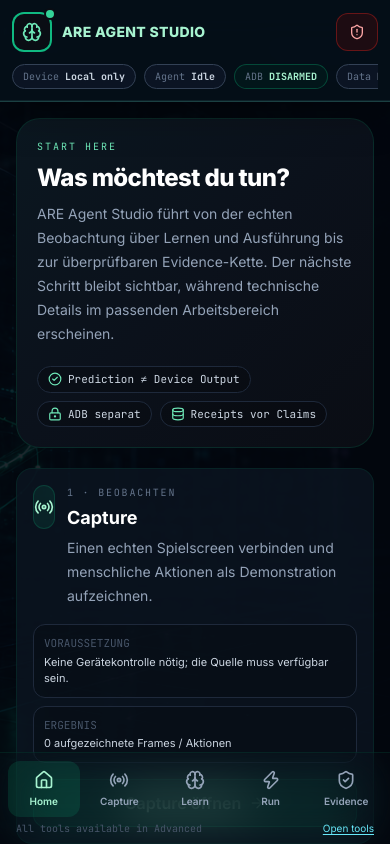
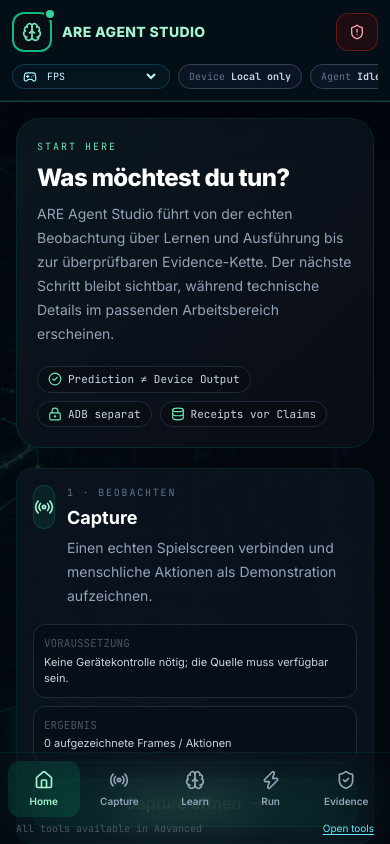
Before and after one commit to OuroborosCollective/ARE_AGENT_STUDIO, a React (Vite) app in the folder frontend/: page / in a window 390 px wide. Shown: the top 844 px of the page. Built offline with nearby package versions, Linux system fonts and the light colour scheme.

Commit message:
fix(mobile): preserve global game profile control

```diff
--- a/frontend/components/Navbar.tsx
+++ b/frontend/components/Navbar.tsx
@@ -95,6 +95,18 @@
                 <StatusPill label="Device" value={device.connected ? 'Connected' : 'Local'} tone={device.connected ? 'safe' : 'neutral'} />
                 <StatusPill label="Agent" value={isAgentRunning ? 'Running' : 'Idle'} tone={isAgentRunning ? 'warn' : 'neutral'} />
                 <StatusPill label="ADB" value={actionBridgeArmed ? 'Armed' : 'Off'} tone={actionBridgeArmed ? 'danger' : 'safe'} />
+                <label className="glass-panel inline-flex items-center gap-1.5 px-2.5 py-1.5 rounded-lg text-[10px] font-mono text-slate-400">
+                  <Gamepad2 className="w-3.5 h-3.5 text-cyan-300" aria-hidden="true" />
+                  <span className="sr-only">Game profile</span>
+                  <select value={gameArchetype} onChange={(e) => onSelectGameArchetype(e.target.value as GameArchetype)} className="bg-transparent text-slate-200 focus:outline-none max-w-36">
+                    <option value={GameArchetype.MOBA_ARENA}>MOBA / ARPG</option>
+                    <option value={GameArchetype.FPS}>FPS</option>
+                    <option value={GameArchetype.SIM_MANAGEMENT}>Sim / Management</option>
+                    <option value={GameArchetype.ACTION_RPG}>Action-RPG</option>
+                    <option value={GameArchetype.MMORPG}>MMORPG</option>
+                    <option value={GameArchetype.PUZZLE_MATCH}>Puzzle / Match-3</option>
+                  </select>
+                </label>
               </div>
               <button type="button" onClick={onTriggerKillswitch} className={`inline-flex items-center gap-2 px-3 py-2.5 rounded-xl text-xs font-bold ${isAgentRunning ? 'bg-red-600 text-white' : 'bg-red-950/40 text-red-300 border border-red-800/60'}`} aria-label={isAgentRunning ? 'Stop agent and disarm Android output' : 'Emergency stop control'}>
                 <ShieldAlert className="w-4 h-4" aria-hidden="true" /><span className="hidden sm:inline">{isAgentRunning ? 'STOP' : 'SAFE'}</span>
@@ -104,6 +116,18 @@
 
           <div className="lg:hidden pb-2">
             <div className="flex items-center gap-2 overflow-x-auto pb-1" aria-label="Current state">
+              <label className="shrink-0 inline-flex items-center gap-1.5 px-2.5 py-1 rounded-full border border-cyan-900/70 bg-cyan-950/20 text-[10px] font-mono text-cyan-200">
+                <Gamepad2 className="w-3.5 h-3.5" aria-hidden="true" />
+                <span className="sr-only">Game profile</span>
+                <select aria-label="Game profile" value={gameArchetype} onChange={(e) => onSelectGameArchetype(e.target.value as GameArchetype)} className="bg-transparent text-cyan-100 focus:outline-none">
+                  <option value={GameArchetype.MOBA_ARENA}>MOBA / ARPG</option>
+                  <option value={GameArchetype.FPS}>FPS</option>
+                  <option value={GameArchetype.SIM_MANAGEMENT}>Sim / Management</option>
+                  <option value={GameArchetype.ACTION_RPG}>Action-RPG</option>
+                  <option value={GameArchetype.MMORPG}>MMORPG</option>
+                  <option value={GameArchetype.PUZZLE_MATCH}>Puzzle / Match-3</option>
+                </select>
+              </label>
               <StatusPill label="Device" value={device.connected ? 'Connected' : 'Local only'} tone={device.connected ? 'safe' : 'neutral'} />
               <StatusPill label="Agent" value={isAgentRunning ? 'Running' : 'Idle'} tone={isAgentRunning ? 'warn' : 'neutral'} />
               <StatusPill label="ADB" value={actionBridgeArmed ? 'ARMED' : 'DISARMED'} tone={actionBridgeArmed ? 'danger' : 'safe'} />
```
